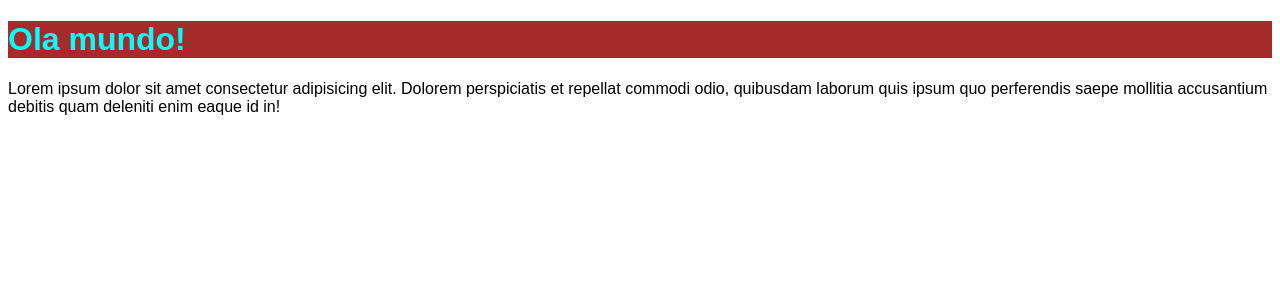
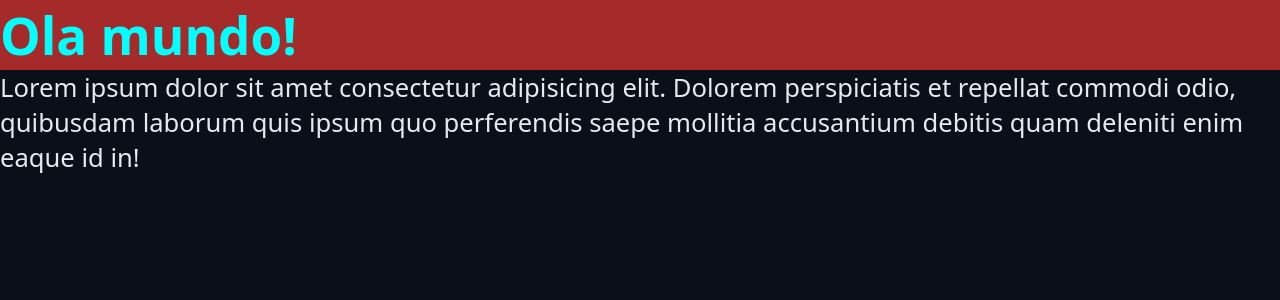
Before and after one commit to richarlysonl/chonos-phomodoro, a React (Vite) app: page / in a window 1280 px wide. Shown: the top 300 px of the page. Built offline with nearby package versions, Linux system fonts and the light colour scheme.

Commit message:
aula 17 - refact: adicionando novas variaveis no css

```diff
--- a/src/styles/global.css
+++ b/src/styles/global.css
@@ -1,8 +1,25 @@
+* {
+  margin: 0;
+  padding: 0;
+  box-sizing: border-box;
+}
+hmtl {
+  font-size: 62.5%;
+}
 body {
-  font-family: sans-serif;
-  font-size: 30;
+  font-family:
+    system-ui,
+    -apple-system,
+    BlinkMacSystemFont,
+    "Segoe UI",
+    Roboto,
+    Oxygen,
+    Ubuntu,
+    Cantarell,
+    "Open Sans",
+    "Helvetica Neue",
+    sans-serif;
+  font-size: 1.6rem;
+  background: var(--gray-900);
+  color: var(--text-default);
 }
-
-h1 {
-  color: var(--primary);
-}
--- a/src/styles/theme.css
+++ b/src/styles/theme.css
@@ -1,3 +1,37 @@
 :root {
   --primary: pink;
+  --gray-100: #e6e9f0;
+  --gray-200: #cdd3e1;
+  --gray-300: #aab3cc;
+  --gray-400: #555f7d;
+  --gray-500: #454f6a;
+  --gray-600: #363d56;
+  --gray-700: #272f43;
+  --gray-800: #181f2e;
+  --gray-900: #0a0f1a;
+
+  --primary-light: #4de7b7;
+  --primary: #0da170;
+  --primary-dark: #065f46;
+
+  --link-color: #10b981;
+  --link-hover: #0b8a60;
+
+  --success: #22c55e;
+  --warning: #eab308;
+  --error: #991b1b;
+  --info: #0ea5e9;
+  --text-over-primary: #0a0f1a;
+  --text-over-primary-dark: #e6e9f0;
+  --text-over-primary-light: #0a0f1a;
+  --text-over-success: #0a0f1a;
+  --text-over-warning: #0a0f1a;
+  --text-over-error: #e6e9f0;
+  --text-over-info: #0a0f1a;
+
+  --text-default: #e6e9f0;
+  --text-muted: #aab3cc;
+
+  --disabled: #555f7d;
+  --text-disabled: #aab3cc;
 }
```
